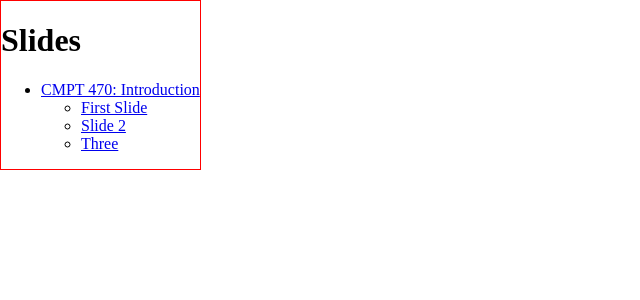
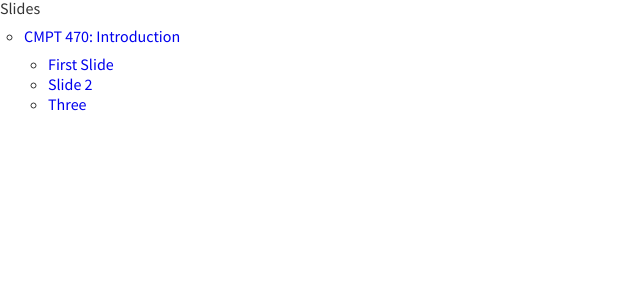
Before and after one commit to gregbaker/slide-annotator, a Django app: page / in a window 1280 px wide. Shown: the top 300 px of the page, without its empty margins (0-640 px from the left). Run offline with Django 3.2, Linux system fonts and the light colour scheme; data comes from the database, SQL or seed files in the repository; some libraries are stand-ins or nearby versions.

Commit message:
styling work

```diff
--- a/initial_data.json
+++ b/initial_data.json
@@ -45,7 +45,7 @@
     "title": "First Slide",
     "slug": "first-slide",
     "order": 1,
-    "content": "<h2>First Slide</h2>\r\n<p>Hello world</p>",
+    "content": "<h2>First Slide</h2>\r\n<p>Hello world</p>\r\n<ul><li>first</li><li>second</li><li>The third bullet is longer. It needs to be longer so I can see what longer points look like on screen.</li></ul>",
     "data": "{}"
   }
 },
--- a/slides/static/slide-style.css
+++ b/slides/static/slide-style.css
@@ -1,6 +1,49 @@
-body {
+* {
+  /* Meyer's reset doesn't catch this */
+  text-decoration: none;
+}
+html {
+  font-family: "Source Sans Pro", "Helvetica", "Arial", sans-serif;
+  background-color: #fff;
+  color: #333;
+  line-height: 1.4;
+}
+code, pre {
+  font-family: "Source Code Pro", "Consolas", "Bitstream Vera Sans Mono", "Courier New", "Courier", monospace;
+}
+h2 {
+  font-weight: bold;
+  font-size: 150%;
+  text-align: center;
+  margin: 0.5em 1rem 1em 1em;
+}
+p {
+  margin: 0.75em 0;
+}
+ul {
+  list-style-type: circle;
+  margin: 0.75em 1.5em;
+}
+ul li {
+  margin: 0.25em 0;
+}
+
+
+body.slide, body.slide main, body.slide div#slide {
   position: absolute;
   margin: 0;
   padding: 0;
-  border: 1px solid red;
+  box-sizing: border-box;
+  width: 100%;
+  height: 100rem;
 }
+div#slide {
+  font-size: 4rem;
+  background-color: #eee;
+}
+#slide-contents {
+  margin: 1rem;
+}
+#slide-contents h2 {
+
+}
--- a/slides/templates/slides/base.html
+++ b/slides/templates/slides/base.html
@@ -4,6 +4,8 @@
 <meta charset="UTF-8" />
 <meta name="viewport" content="width=device-width,initial-scale=1" />
 <title>{% block title %}Slides{% endblock %}</title>
+<link rel="stylesheet" href="https://cdnjs.cloudflare.com/ajax/libs/meyer-reset/2.0/reset.css" />
+<link rel="stylesheet" href="https://fonts.googleapis.com/css?family=Source+Code+Pro:400,700|Source+Sans+Pro:400,400italic,700,700italic" />
 <link rel="stylesheet" href="{% static 'slide-style.css' %}" />
 {% block headextra %}{% endblock %}
 </head>
```
